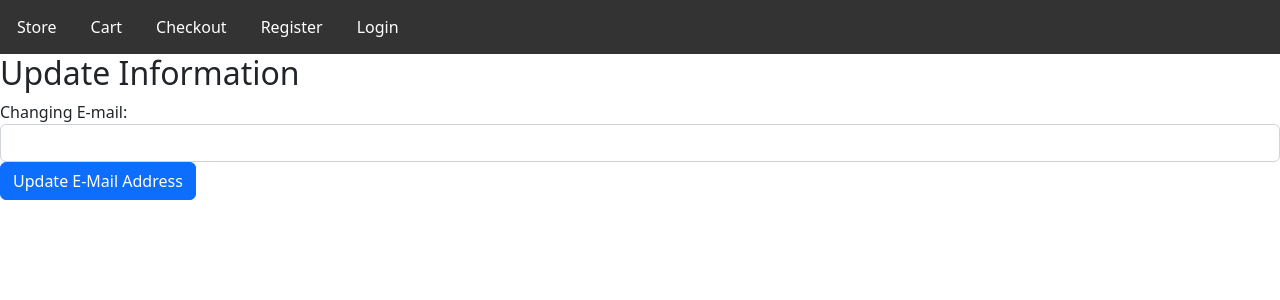
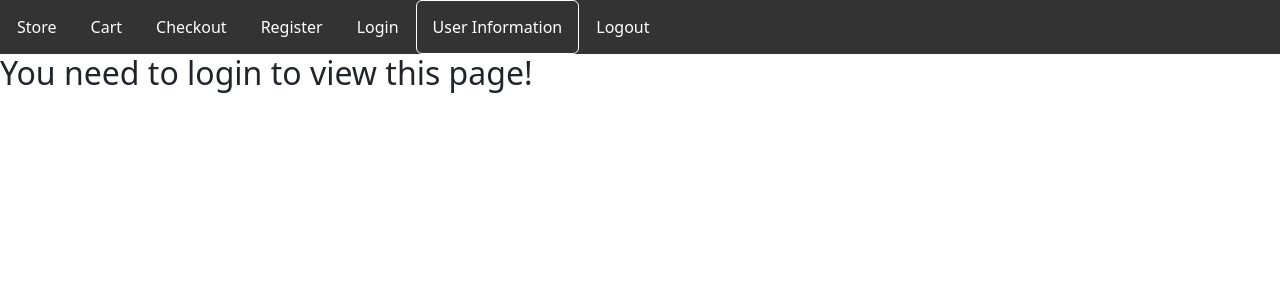
Before and after one commit to Revature-Capstone-1328/Game-Galaxy-Frontend, an Angular app: page /userInformation in a window 1280 px wide. Shown: the top 300 px of the page. Built offline with nearby package versions, Linux system fonts and the light colour scheme.

Commit message:
Information page

```diff
--- a/src/app/components/login/login.component.ts
+++ b/src/app/components/login/login.component.ts
@@ -15,8 +15,6 @@ export class LoginComponent implements OnInit {
   username:string = '';
   password:string = '';
 
-  sharedUser:User = new User(0,"","","");
-
   constructor(private userService:UserService, private router:Router) { }
 
   ngOnInit(): void {
@@ -28,14 +26,12 @@ export class LoginComponent implements OnInit {
       {
         next:(authUser:User)=>{
           this.userService.activeUser = authUser;
-          this.userService.loggedIn = true;
+          this.userService.isLogged = true;
           this.router.navigate(["/store"]);
-          this.sharedUser = authUser;
         },
         error:()=>{
           this.userService.activeUser = null;
           console.log("login failed");
-          this.userService.loggedIn = false;
           this.router.navigate(["/register"]);
         }
       }
--- a/src/app/components/nav-bar/nav-bar.component.html
+++ b/src/app/components/nav-bar/nav-bar.component.html
@@ -3,8 +3,7 @@
   <li><a class="btn" routerLinkActive="active" routerLink="/cart">Cart</a></li>
   <li><a class="btn" routerLinkActive="active" routerLink="/checkout">Checkout</a></li>
   <li><a class="btn" routerLinkActive="active" routerLink="/register">Register</a></li>
-  <li *ngIf="!username"><a class="btn" routerLinkActive="active" routerLink="/login">Login</a></li>
-  <li *ngIf="username"><a class="btn" routerLinkActive="active" routerLink="/userInformation">{{username}}</a></li>
-  <li *ngIf="username"><a (click)="logout()" class="btn" routerLinkActive="active" routerLink="/logout">Logout</a></li>
-  <li *ngIf="username">{{username}} is logged in!</li>
+  <li><a class="btn" routerLinkActive="active" routerLink="/login">Login</a></li>
+  <li><a class="btn" routerLinkActive="active" routerLink="/userInformation">User Information</a></li>
+  <li><a (click)="logout()" class="btn" routerLinkActive="active" routerLink="/logout">Logout</a></li>
 </ul>
--- a/src/app/components/nav-bar/nav-bar.component.ts
+++ b/src/app/components/nav-bar/nav-bar.component.ts
@@ -17,6 +17,7 @@ export class NavBarComponent implements OnInit {
 
   logout(){
     this.userService.logout();
+    console.log("Logged out!");
   }
 
 }
--- a/src/app/components/user-information/user-information.component.html
+++ b/src/app/components/user-information/user-information.component.html
@@ -1,4 +1,17 @@
-<div class="register">
+<h2 *ngIf="!username">You need to login to view this page!</h2>
+<div *ngIf="username">
+  <table>
+    <thead>
+      <th>Username</th>
+      <th>E-Mail</th>
+    </thead>
+    <tbody>
+      <td>{{username}}</td>
+      <td>{{eMail}}</td>
+    </tbody>
+  </table>
+</div>
+<div *ngIf="username" class="register">
     <div class="form">
       <h2 class="title">Update Information</h2>
       <form class="reister-form">
--- a/src/app/components/user-information/user-information.component.ts
+++ b/src/app/components/user-information/user-information.component.ts
@@ -1,4 +1,5 @@
 import { Component, OnInit } from '@angular/core';
+import { User } from 'src/app/models/user';
 import { UserService } from 'src/app/services/user.service';
 
 @Component({
@@ -9,6 +10,8 @@ import { UserService } from 'src/app/services/user.service';
 export class UserInformationComponent implements OnInit {
 
   newEmail:string="";
+  username:string = (this.userService.activeUser)?this.userService.activeUser.username:"";
+  eMail?:string = (this.userService.activeUser)?this.userService.activeUser.eMail:"";
 
   constructor(private userService:UserService) { }
 
--- a/src/app/services/user.service.ts
+++ b/src/app/services/user.service.ts
@@ -10,6 +10,7 @@ export class UserService {
   url:string = 'http://localhost:8087/users/';
 
   activeUser:User|null = null;
+  isLogged:boolean = false;
 
   constructor(private http:HttpClient) { }
 
@@ -24,15 +25,17 @@ export class UserService {
 
   logout(){
     this.activeUser = null;
+    this.isLogged = false;
   }
 
   update(eMail:string){
     if(this.activeUser){
       this.activeUser.eMail = eMail;
-      return this.http.put(this.url,this.activeUser,{withCredentials:true});
+      console.log("Email address changed!");
+      console.log(this.activeUser);
+      return this.http.patch(this.url,this.activeUser,{withCredentials:true});
     }
     console.log("Updating went wrong!");
     return null;
   }
-
 }
```
Also changed, not shown: src/app/components/store/store.component.html (line endings or trailing spaces).
